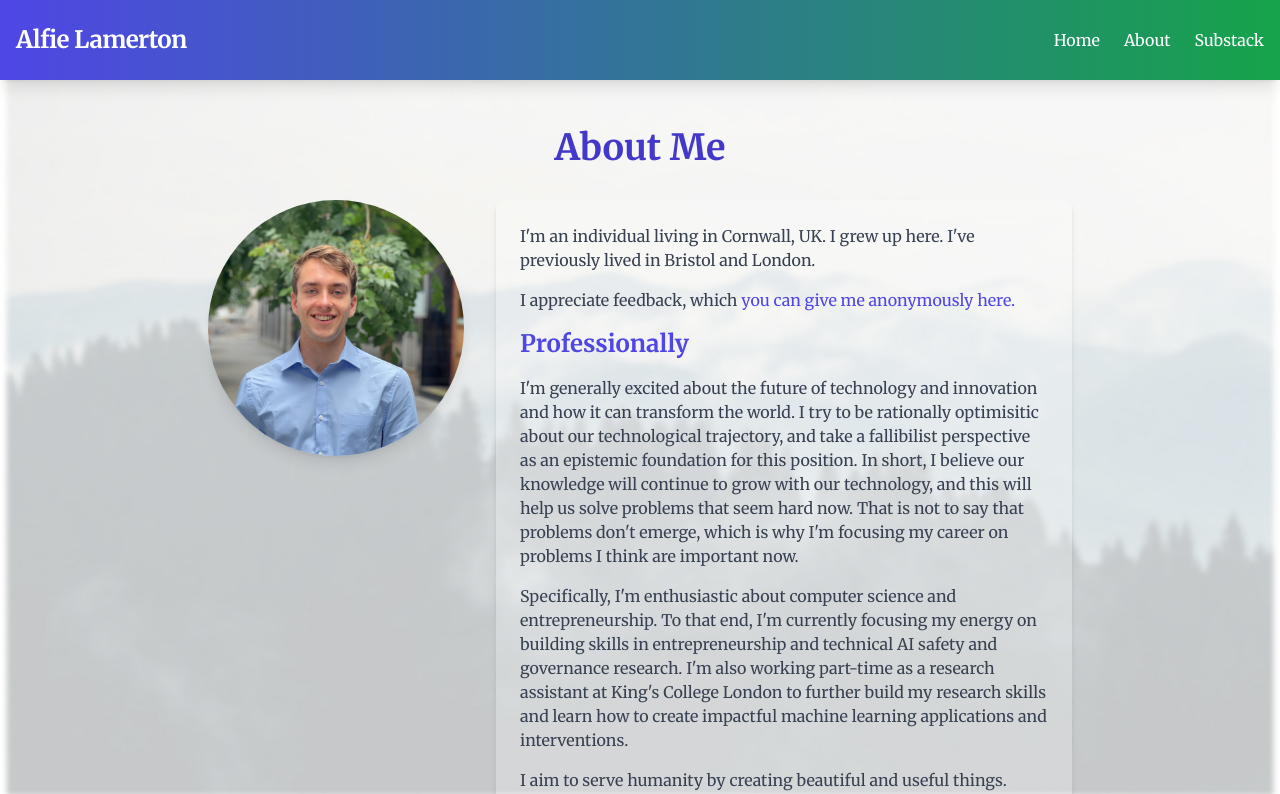
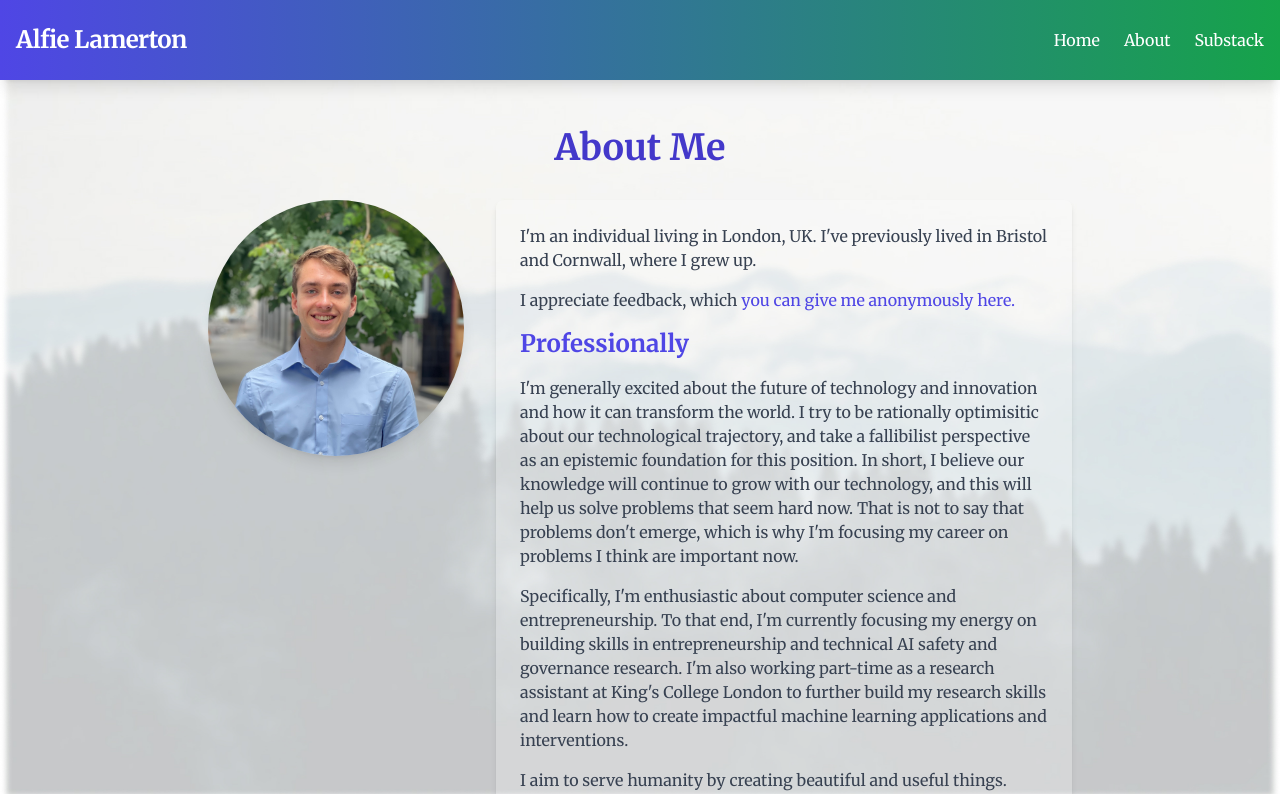
Before and after one commit to alamerton/personal-website, a Next.js app: page /about in a window 1280 px wide. Shown: the top 794 px of the page. Built offline with nearby package versions, Linux system fonts and the light colour scheme.

Commit message:
Updated location

```diff
--- a/src/app/about/page.tsx
+++ b/src/app/about/page.tsx
@@ -18,8 +18,8 @@ export default function About() {
         </div>
         <div className="flex-1 bg-white p-6 rounded-lg shadow-md bg-opacity-25">
           <p className="text-gray-700 mb-4">
-            I&apos;m an individual living in Cornwall, UK. I grew up here.
-            I&apos;ve previously lived in Bristol and London.
+            I&apos;m an individual living in London, UK. I&apos;ve previously
+            lived in Bristol and Cornwall, where I grew up.
           </p>
           <p className="text-gray-700 mb-4">
             I appreciate feedback, which{" "}
```
